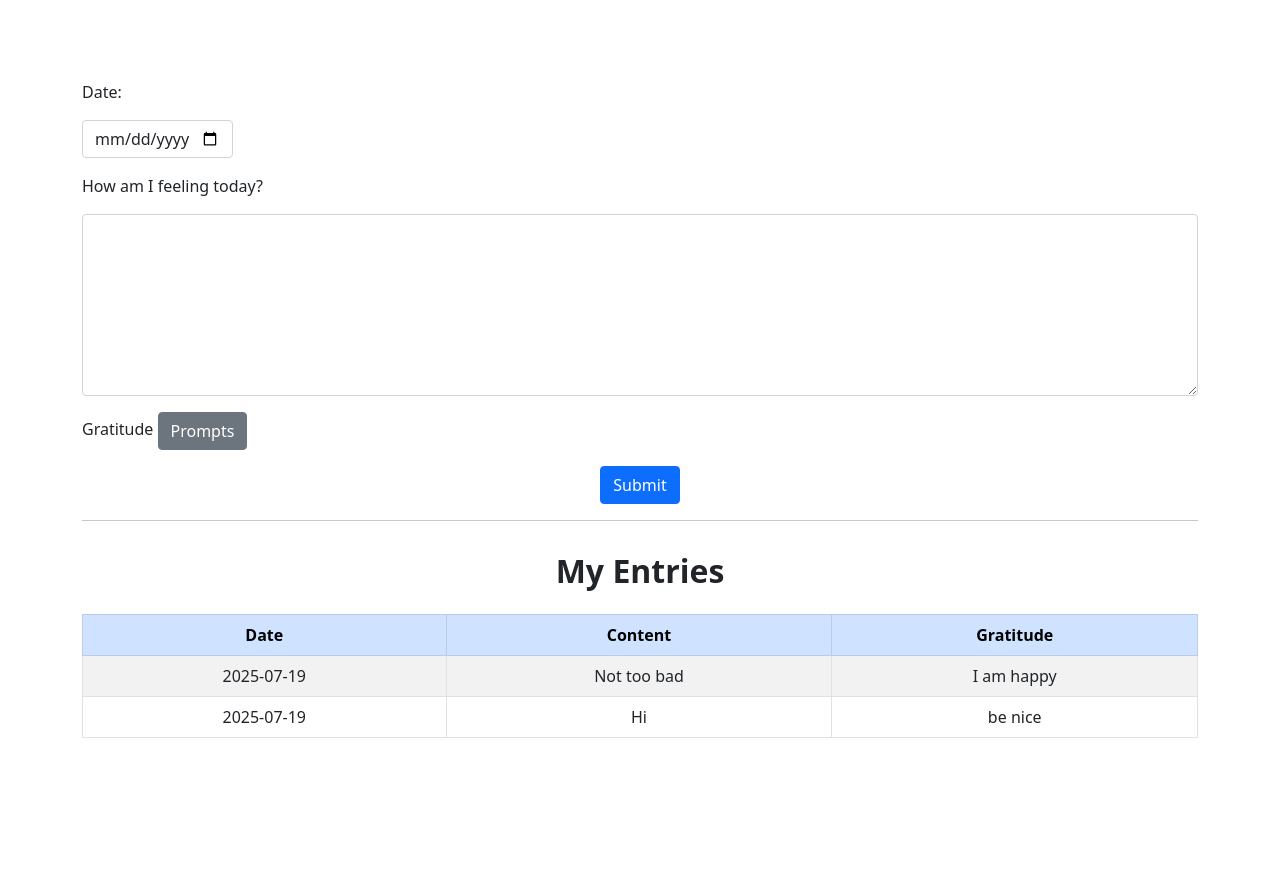
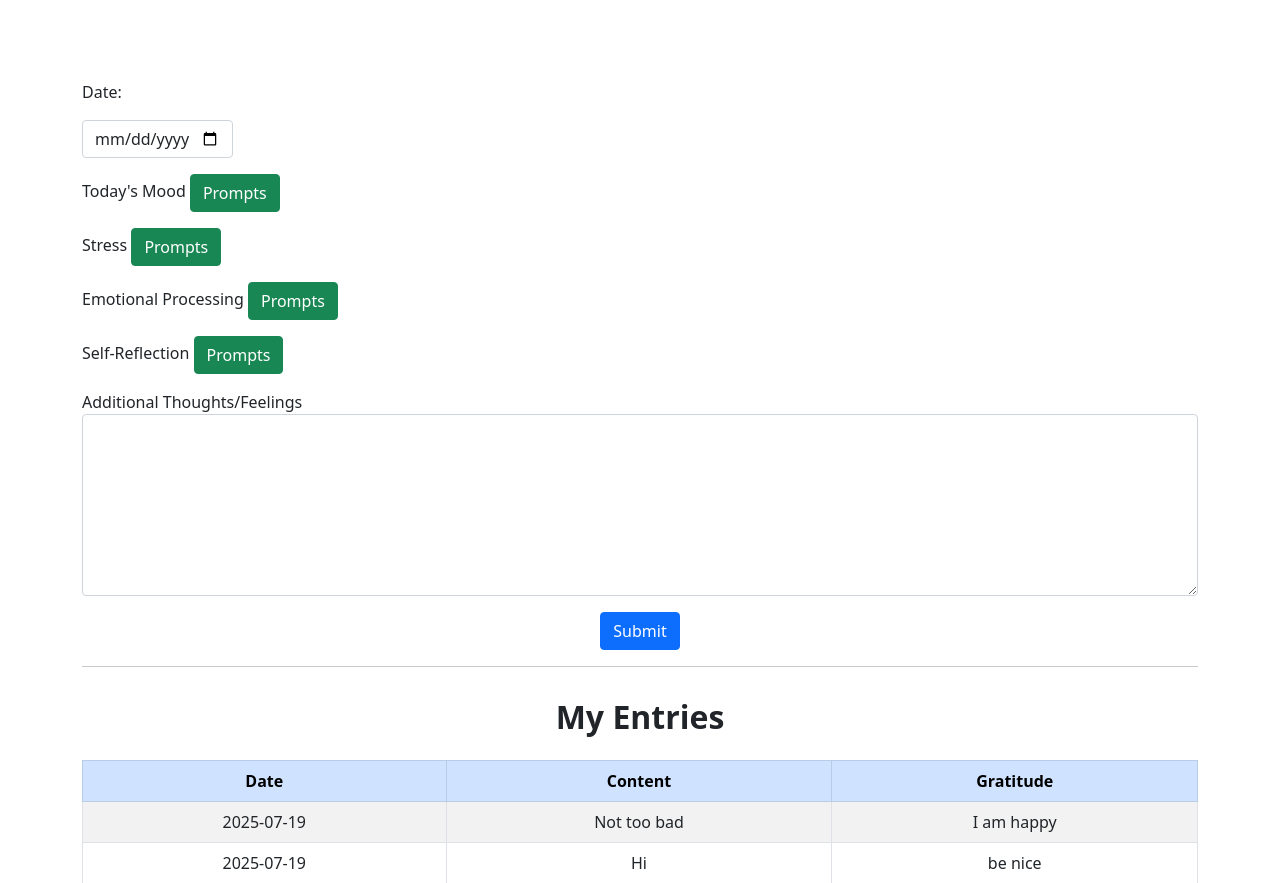
Before and after one commit to jliu0327/mental_health_tracker, a Flask app: page /entry in a window 1280 px wide. Shown: the part 64-947 px from the top of the page. Before the commit the page ends 802 px from the top, so only its background shows below. Run offline with Flask 3, Linux system fonts and the light colour scheme; a user stored in the database is signed in; data comes from the database, SQL or seed files in the repository.

Commit message:
Updated journal entry with prompts

```diff
--- a/static/scripts/journal.js
+++ b/static/scripts/journal.js
@@ -1,62 +1,82 @@
-const prompts = [
-  "What is one thing I did well today?",
-  "What is something I learned about myself today?",
-  "What emotion stands out the most right now?",
-  "What is one kind thing I can do for myself tomorrow?",
-  "What is one thing that went well today?",
-  "Did anything make me smile or laugh today?"
-];
+import { mood_prompts, stress_prompts, emotion_prompts, self_reflection_prompts } from "./journal_prompt.js";
+
+window.showPrompt = showPrompt;
 
 document.addEventListener('DOMContentLoaded', () => {
   const form = document.querySelector('.js-journal-form');
   if (!form) return;
 
-  const dateField = form.querySelector('input[name="date"]');
-  const contentField = form.querySelector('textarea[name="content"]');
-  const errorDateMessage = document.querySelector('.js-date-error-message');
-  const errorContentMessage = document.querySelector('.js-error-message2')
+  const inputCategory = ['date', 'mood-response', 'stress-response', 'emotion-response', 'reflection-response'];
+  const inputs = {};
 
-  // Clear error message when date is changed
-  dateField.addEventListener('input', () => {
-    if (dateField.value) {
-      errorDateMessage.innerHTML = '';
-    }
-  });
+  inputCategory.forEach((name) => {
+    const input = form.querySelector(`[name="${name}"]`);
+    inputs[name] = input;
 
-  // Clear error message when content is not empty
-  contentField.addEventListener('input', () => {
-    if (contentField.value) {
-      errorContentMessage.innerHTML = '';
-    }
+    if (!input) return;
+
+    input.addEventListener('input', () => {
+      const errorMessage = form.querySelector(`.js-${name}-error-message`);
+      if (errorMessage) {
+        errorMessage.innerHTML = '';
+      }
+    });
   });
 
   form.addEventListener('submit', (e) => {
-    if (!dateField.value && !contentField.value) {
+    let isError = false;
+
+    inputCategory.forEach((name) => {
+      const inputField = inputs[name];
+      const inputValue = inputField != null ? inputField.value.trim() : undefined;
+      const errorText = form.querySelector(`.js-${name}-error-message`);
+
+      if (inputValue === '') {
+        isError = true;
+
+        if (errorText) {
+          errorText.textContent = 'Field is missing';
+        }
+      }
+    });
+
+    if (isError) {
       e.preventDefault();
-      alert('Please fill out all fields');
-    } else if (!dateField.value) {
-      e.preventDefault();
-      errorDateMessage.innerHTML = 'Date field is missing';
-    } else if (!contentField.value) {
-      e.preventDefault();
-      errorContentMessage.innerHTML = 'Content field is missing';
     }
   });
 });
 
-function showPrompt() {
+function showPrompt(sectionId, category) {
+  const section = document.getElementById(sectionId);
+
+  // Determine which array to use
+  let prompts;
+  switch (category) {
+    case 'mood':
+      prompts = mood_prompts;
+      break;
+    case 'stress':
+      prompts = stress_prompts;
+      break;
+    case 'emotion':
+      prompts = emotion_prompts;
+      break;
+    case 'self-reflection':
+      prompts = self_reflection_prompts;
+      break;
+  }
+
   // Generate random prompt
   const prompt = prompts[Math.floor(Math.random() * prompts.length)];
-  document.querySelector('.display-prompt').innerHTML = prompt;
+  const display = section.querySelector('.display-prompt');
+  display.textContent = prompt;
 
   // Enables input box to show up and users can type
-  const inputBox = document.querySelector('input[name="prompt_response"]');
+  const inputBox = section.querySelector('input');
   inputBox.style.display = "block";
 
   // Disable button once it has been clicked
-  const button = document.querySelector('#prompt-btn');
+  const button = section.querySelector('#prompt-btn');
   button.disabled = true;
-
-  // Change button text
   button.textContent = "Prompt shown";
 }
--- /dev/null
+++ b/static/scripts/journal_prompt.js
@@ -0,0 +1,27 @@
+export const mood_prompts = [
+  "What's one thing I did well today?",
+  "What's one thing that went well today?",
+  "Did anything make me smile or laugh today?",
+  "What was the highlight of my day today?"
+];
+
+export const stress_prompts = [
+  "What's causing me the most stress right now?",
+  "How did I respond to my stress today?",
+  "What small action can I take to ease my mind right now?",
+  "Is there anything within my control to manage my stress?"
+];
+
+export const emotion_prompts = [
+  "What emotion stands out the most right now and what triggered it?",
+  "Is there a story I'm telling myself that may not be fully true?",
+  "What's something that felt heavy today?",
+  "Were there any emotions that I pushed down today?"
+];
+
+export const self_reflection_prompts = [
+  "What's something I learned about myself today?",
+  "What's one kind thing I can do for myself tomorrow?",
+  "Did I handle a challenge or conflict recently? How did I feel afterwards?",
+  "What is something that I can do differently tomorrow?"
+];
--- a/templates/journal.html
+++ b/templates/journal.html
@@ -21,16 +21,47 @@
             <input autocomplete="off" class="form-control w-auto" name="date" type="date" min="{{ birthdate }}" max="{{ today }}">
             <div class="error-message js-date-error-message"></div>
         </div>
-        <div class="am-1">How am I feeling today?</div>
+        <!--Mood Generator Question and Response-->
+        <div class="mb-3" id="mood-section">
+            <div class="am-1">Today's Mood
+                <button class="btn btn-success" id="prompt-btn" type="button" onclick="showPrompt('mood-section', 'mood')">Prompts</button>
+                <p class="display-prompt"></p>
+                <input autocomplete="off" class="form-control mt-2" name="mood-response" style="display: none;">
+                <div class="error-message js-mood-response-error-message"></div>
+            </div>
+        </div>
+        <!--Stress Generator Question and Response-->
+        <div class="mb-3" id="stress-section">
+            <div class="am-1">Stress
+                <button class="btn btn-success" id="prompt-btn" type="button" onclick="showPrompt('stress-section', 'stress')">Prompts</button>
+                <p class="display-prompt"></p>
+                <input autocomplete="off" class="form-control mt-2" name="stress-response" style="display: none;">
+                <div class="error-message js-stress-response-error-message"></div>
+            </div>
+        </div>
+        <!--Emotion Generator Question and Response-->
+        <div class="mb-3" id="emotion-section">
+            <div class="am-1">Emotional Processing
+                <button class="btn btn-success" id="prompt-btn" type="button" onclick="showPrompt('emotion-section', 'emotion')">Prompts</button>
+                <p class="display-prompt"></p>
+                <input autocomplete="off" class="form-control mt-2" name="emotion-response" style="display: none;">
+                <div class="error-message js-emotion-response-error-message"></div>
+            </div>
+        </div>
+        <!--Self Reflection Generator Question and Response-->
+        <div class="mb-3" id="reflection-section">
+            <div class="am-1">Self-Reflection
+                <button class="btn btn-success" id="prompt-btn" type="button" onclick="showPrompt('reflection-section', 'self-reflection')">Prompts</button>
+                <p class="display-prompt"></p>
+                <input autocomplete="off" class="form-control mt-2" name="reflection-response" style="display: none;">
+                <div class="error-message js-reflection-response-error-message"></div>
+            </div>
+        </div>
+        <!--Additional Thoughts users can input-->
         <div class="mb-3">
-            <textarea autocomplete="off" class="form-control mb-3" name="content" rows="7"></textarea>
-            <div class="error-message js-error-message2"></div>
-        </div>
-        <div class="mb-3">
-            <div class="am-1">Gratitude
-                <button class="btn btn-secondary" id="prompt-btn" type="button" onclick="showPrompt()">Prompts</button>
-                <p class="display-prompt"></p>
-                <input autocomplete="off" class="form-control mt-2" name="prompt_response" style="display: none;">
+            <div class="am-1">Additional Thoughts/Feelings
+                <textarea autocomplete="off" class="form-control mb-3" name="content" rows="7"></textarea>
+                <div class="error-message js-error-message2"></div>
             </div>
         </div>
         <div class="mb-3">
--- a/templates/layout.html
+++ b/templates/layout.html
@@ -12,7 +12,7 @@
 
         <script src="https://cdn.jsdelivr.net/npm/bootstrap@5.0.2/dist/js/bootstrap.bundle.min.js" integrity="sha384-MrcW6ZMFYlzcLA8Nl+NtUVF0sA7MsXsP1UyJoMp4YLEuNSfAP+JcXn/tWtIaxVXM" crossorigin="anonymous"></script>
         <script src="{{ url_for('static', filename='scripts/main.js') }}"></script>
-        <script src="{{ url_for('static', filename='scripts/journal.js') }}"></script>
+        <script src="{{ url_for('static', filename='scripts/journal.js') }}" type="module"></script>
         <script src="{{ url_for('static', filename='scripts/tracker.js') }}"></script>
         <script src="{{ url_for('static', filename='scripts/goal.js') }}"></script>
 
```
